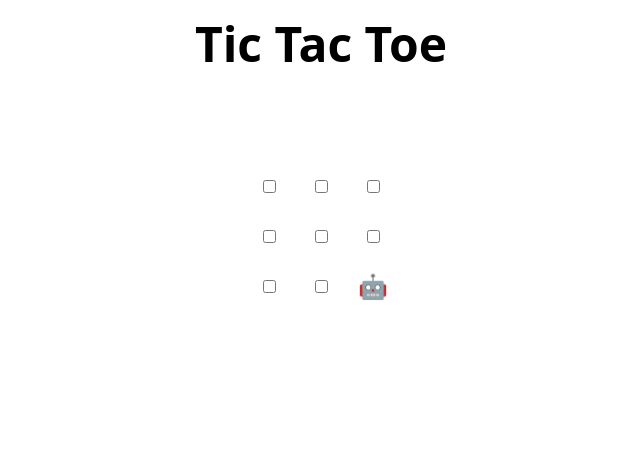
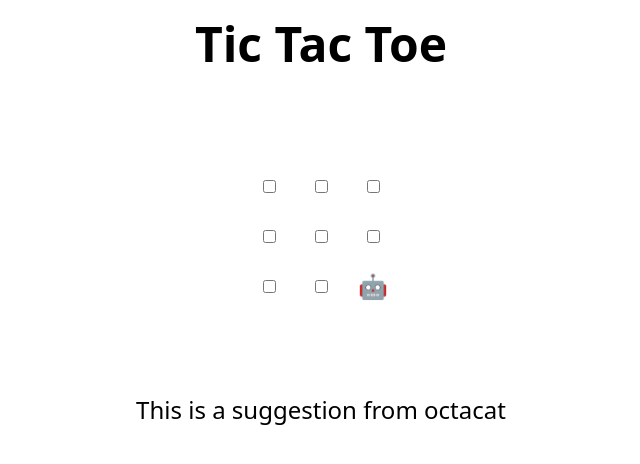
Before and after one commit to MVDB1984/skills-review-pull-requests, a plain HTML site: page index.html in a window 1280 px wide. Shown: the whole page, without its empty margins (319-959 px from the left). Drawn offline with Linux system fonts and the light colour scheme.

Commit message:
Update index.html
suggestion approved

```diff
--- a/index.html
+++ b/index.html
@@ -48,7 +48,7 @@
 </table>
 
 <h2 hidden>Game over, refresh to play again 🧑‍💻 🤖!</h2>
-
+This is a suggestion from octacat
 <script>
   // Initialization
   const boxes = Array.from(document.querySelectorAll("td"));
```
